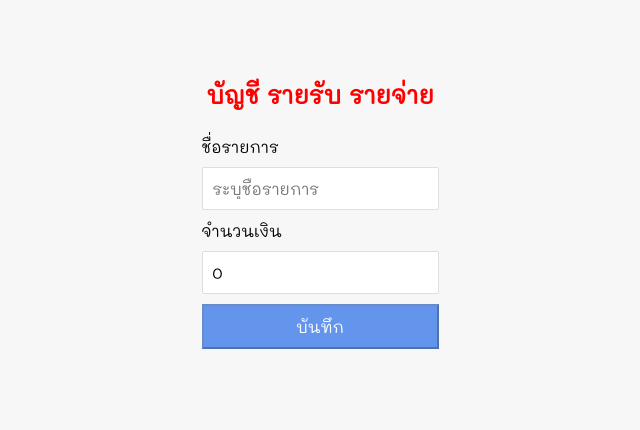
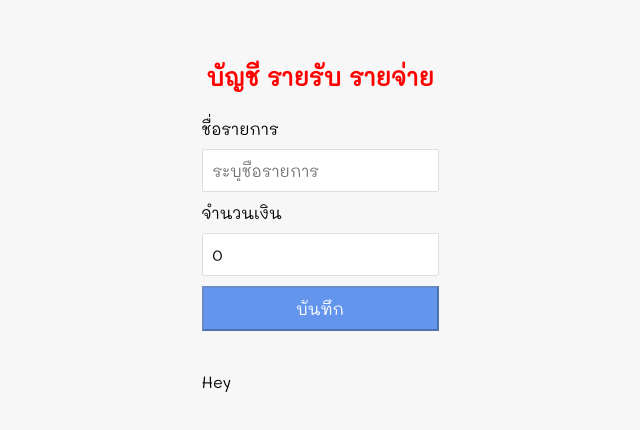
Before and after one commit to Phuthinan/React-practicing, a React (Create React App) app in the folder react-basic/: page / in a window 1280 px wide. Shown: the part 174-604 px from the top of the page, without its empty margins (320-960 px from the left). Built offline with nearby package versions, Linux system fonts and the light colour scheme.

Commit message:
provider consumer

```diff
--- a/react-basic/src/App.js
+++ b/react-basic/src/App.js
@@ -2,7 +2,7 @@ import Transaction from "./component/Transaction";
 import './App.css'
 import FormComponent from "./component/FormComponent";
 import { useState } from "react";
-
+import DataContext from "./data/DataContext.js";
 function App() {
   const design = {color:'red',textAlign:"center",fontSize:"1.5rem"}
   const initData=[]
@@ -13,11 +13,13 @@ function App() {
     })
   }
   return (
-    <div className="container">
-      <h1 style={design}>บัญชี รายรับ รายจ่าย</h1>
-      <FormComponent onAddItem={onAddNewItem}/>
-      <Transaction items = {items}/>
-    </div>
+     <DataContext.Provider value={"Hey"}>
+       <div className="container">
+        <h1 style={design}>บัญชี รายรับ รายจ่าย</h1>
+        <FormComponent onAddItem={onAddNewItem}/>
+        <Transaction items = {items}/>
+      </div>
+     </DataContext.Provider>
     );
 }
 export default App;
--- a/react-basic/src/component/Item.js
+++ b/react-basic/src/component/Item.js
@@ -1,13 +1,17 @@
 import PropTypes from 'prop-types';
 import './Item.css'
-
+import DataContext from '../data/DataContext';
 const Item = (props)=>{
 
     const {title,amount}=props
     const status = amount<0 ? "expense":"income"
     const symbol = amount<0 ? "-":"+"
     return   (
-        <li className={status}>{title} <span>{symbol}{Math.abs(amount)}</span></li>
+        <li className={status}>{title} <span>{symbol}{Math.abs(amount)}</span>
+            <DataContext.Consumer>
+                {value=><p>{value}</p>}
+            </DataContext.Consumer>
+        </li>
         );
 }
 
--- a/react-basic/src/component/Transaction.js
+++ b/react-basic/src/component/Transaction.js
@@ -1,16 +1,21 @@
 import Item from "./Item";
 import './Transaction.css'
-
+import DataContext from "../data/DataContext";
 
 const Transaction = (props) => {
     const {items} =props
     return (
-      <ul className="item-list">
+      <div>
+        <ul className="item-list">
         {items.map((element)=>{
           // return <Item title={element.title} amount={element.amount}/>
           return <Item {...element} key={element.id}/>
         })}
       </ul>
+      <DataContext.Consumer>
+        {value=><p>{value}</p>}
+      </DataContext.Consumer>
+      </div>
     );
   }
   export default Transaction;
--- /dev/null
+++ b/react-basic/src/data/DataContext.js
@@ -0,0 +1,3 @@
+import { createContext } from "react";
+const DataContext =createContext()
+export default DataContext
```
